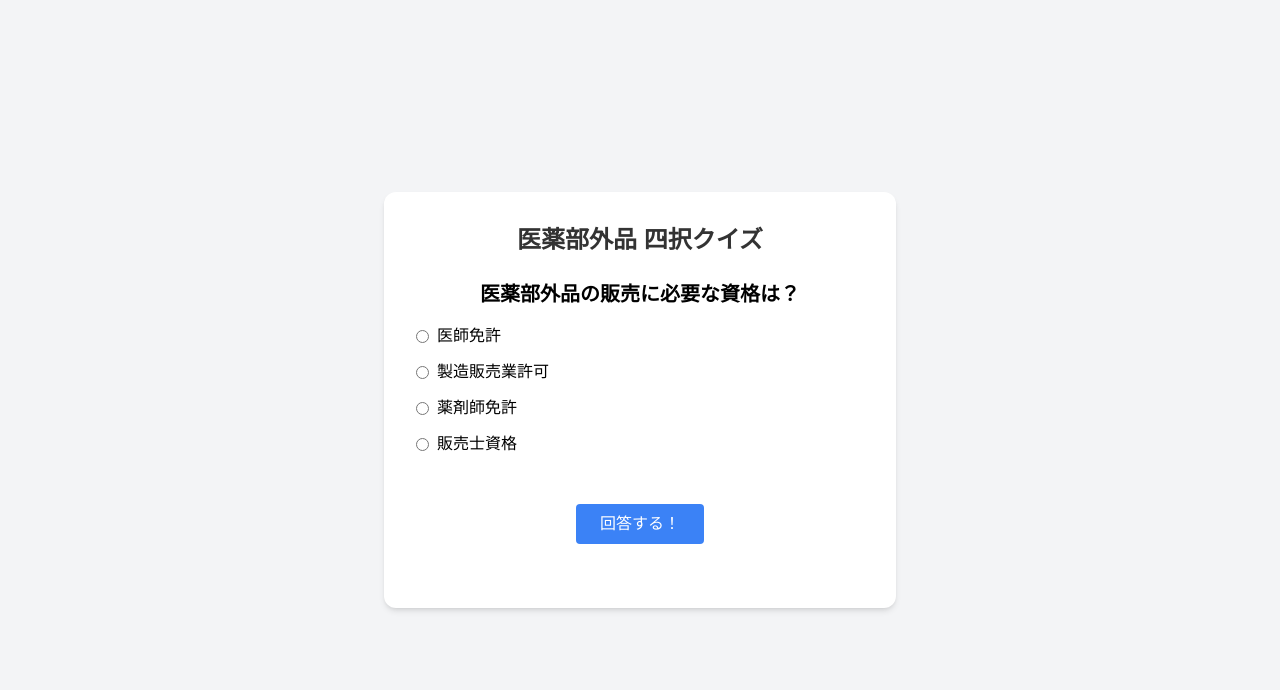
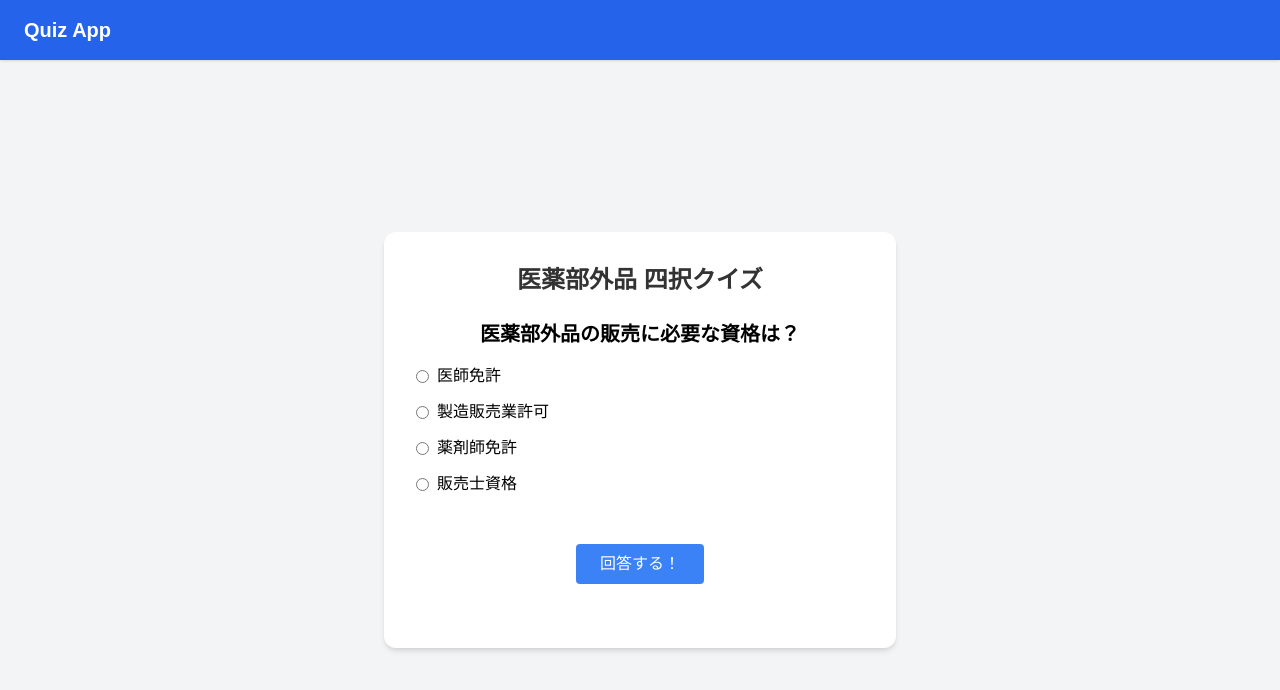
Before and after one commit to kose-daisuke-goushuu/quiz, a plain HTML site: page index.html in a window 1280 px wide. Drawn offline with nearby package versions, Linux system fonts and the light colour scheme.

Commit message:
ヘッダーを追加した

```diff
--- a/index.html
+++ b/index.html
@@ -10,7 +10,13 @@
 
 
 <body class="min-h-screen flex items-center justify-center bg-gray-100">
-    <div class="quiz-container bg-white p-8 rounded-xl shadow-md text-center max-w-lg w-full">
+    <header class="fixed top-0 left-0 w-full bg-blue-600 text-white py-4 shadow z-10">
+        <div class="container mx-auto flex items-center justify-between px-6">
+            <span class="text-xl font-semibold">Quiz App</span>
+            <!-- 必要ならナビゲーションなどをここに追加 -->
+        </div>
+    </header>
+    <div class="quiz-container bg-white p-8 rounded-xl shadow-md text-center max-w-lg w-full mt-20">
         <h1 class="text-2xl font-bold mb-6">医薬部外品 四択クイズ</h1>
         <div id="quiz" class="mb-6"></div>
         <br>
```
